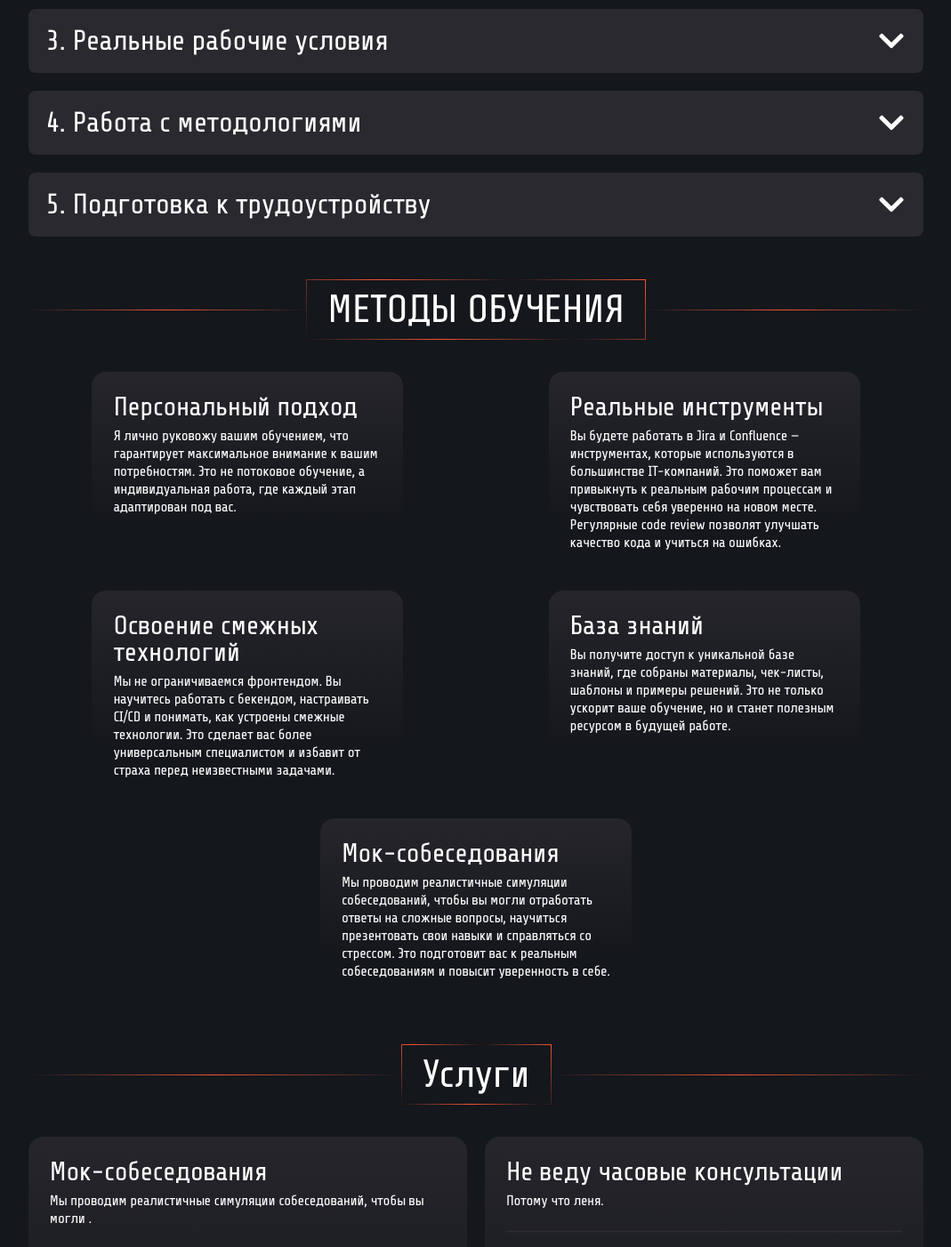
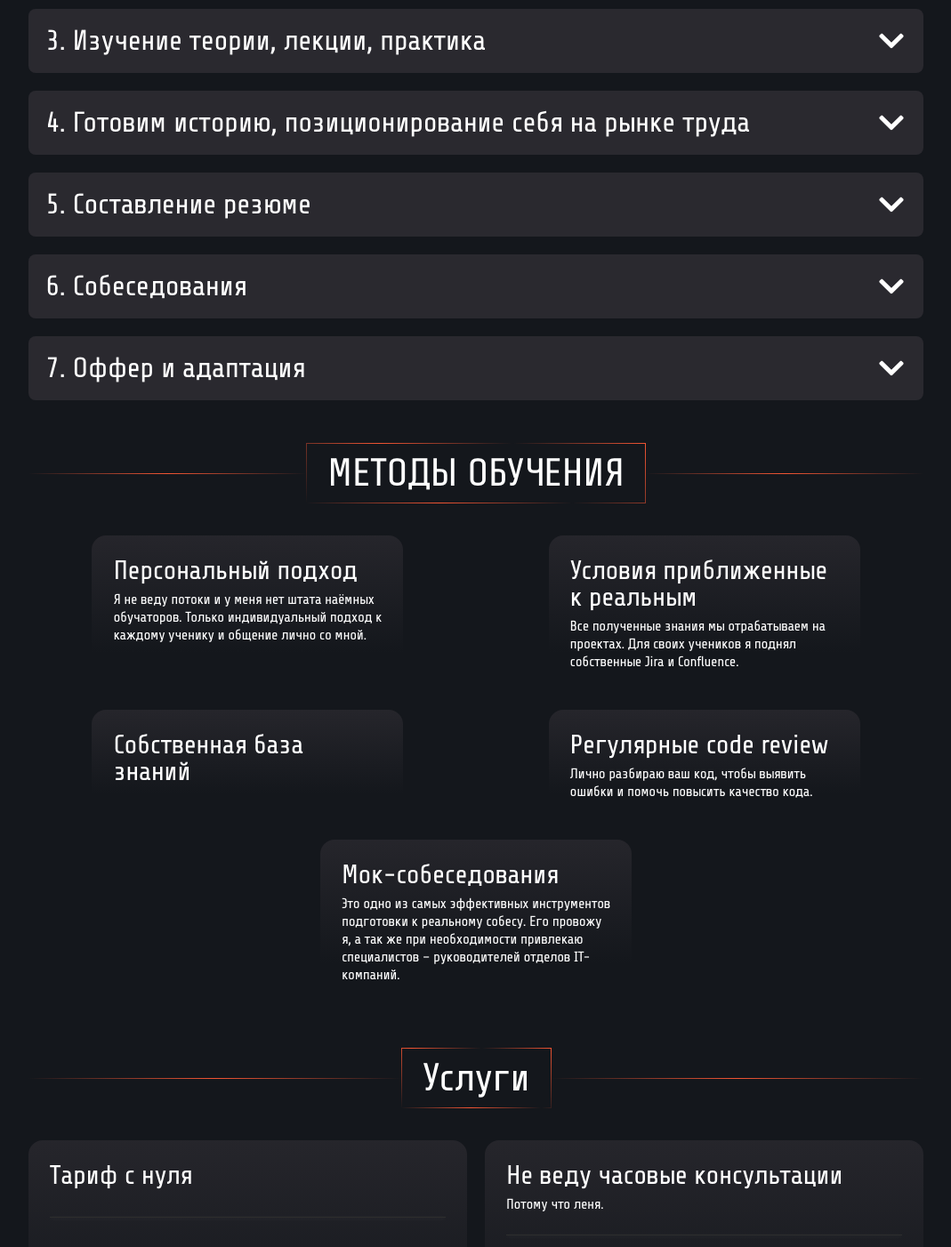
Before and after one commit to art-crazy/school-frontend, a React (Vite) app: page / in a window 1280 px wide. Shown: the part 1180-2582 px from the top of the page at 89% size, without its empty margins (105-1174 px from the left). Built offline with nearby package versions, Linux system fonts and the light colour scheme.

Commit message:
Актуализация текста на главной

```diff
--- a/src/shared/components/LearningPlanSection/LearningPlanSection.tsx
+++ b/src/shared/components/LearningPlanSection/LearningPlanSection.tsx
@@ -12,24 +12,34 @@ const LearningPlanSection = () => {
 
     const sections = [
         {
-            title: 'Старт с любого уровня',
-            content: 'Неважно, начинаете ли вы с нуля или уже прошли другие курсы — программа обучения адаптируется под ваш уровень. Мы поможем заполнить пробелы в знаниях и выстроить четкий путь к цели.',
+            title: 'Созвон-знакомство, оценка текущей ситуации/скилов',
+            content: 'Встреча по видеосвязи для обсуждения ожидаемых результатов, оценки скиллов и постановки целей для совместной работы. Это бесплатно.',
         },
         {
             title: 'Персональный роадмап',
-            content: 'Каждый ученик получает индивидуальный план развития, который учитывает его текущие навыки, цели и желаемую специализацию. Это не шаблонный подход, а четкий пошаговый план, который ведет к результату.',
+            content: 'Для каждого ученика я составляю персональную дорожную карту: что нужно выучить, какие хард и софт скиллы подтянуть.',
         },
         {
-            title: 'Реальные рабочие условия',
-            content: 'Мы моделируем процессы, максимально приближенные к реальным IT-компаниям. Вы будете работать с задачами, которые встречаются в повседневной практике разработчиков, что позволит вам быстрее адаптироваться на новой работе.',
+            title: 'Изучение теории, лекции, практика',
+            content: 'Для прогеров с нуля учим основы: вёрстка на чистых HTML и CSS, логика на JS и DOM API.' +
+                'Для тех, кто уже работает, но хочет повысить квалификацию, копаем глубже: React, стейт-менеджеры, TypeScript, фреймворки для тестирования, сборщики, линтеры, CSS-процессоры, дизайн-системы, UI-киты и прочие важные штуки + методологии - Scrum, Lean, Agile.' +
+                'Вопросы про сети станут для тебя простыми, перестанешь бояться настройки CI/CD',
         },
         {
-            title: 'Работа с методологиями',
-            content: 'Вы освоите популярные методологии управления проектами, такие как Scrum, Agile, Kanban и Lean. Это поможет вам не только в разработке, но и в эффективной организации рабочего процесса.',
+            title: 'Готовим историю, позиционирование себя на рынке труда',
+            content: 'Найду, что не так в твоем резюме, какие проблемы ты можешь словить в прохождении собеседований, в каких навыках есть белые пятна и всё поправим.',
         },
         {
-            title: 'Подготовка к трудоустройству',
-            content: 'Мы не просто учим, а ведем вас до оффера. Это включает помощь в составлении резюме, подготовку к собеседованиям и поддержку на испытательном сроке, чтобы вы уверенно чувствовали себя на новом месте.',
+            title: 'Составление резюме',
+            content: 'Прокачаю твое резюме, чтобы оно эффективно отражало твои компетенции и было заметным для работодателя.',
+        },
+        {
+            title: 'Собеседования',
+            content: 'Перед прохождением настоящих собесов, я погоняю тебя по мокам – тестовым собеседованиям, на которых позадаю те же самые вопросы, что и на настоящих интервью. На настоящих собесах при возможности помогу удалённо.'
+        },
+        {
+            title: 'Оффер и адаптация',
+            content: 'Когда получишь оффер, наше общение не закончится. Я помогу влиться в работу и осилить свалившиеся задачи, чтобы ты мог приспособиться и работать в комфортных условиях, без лишнего стресса.',
         },
     ];
 
--- a/src/shared/components/ServicesSection/ServicesSection.tsx
+++ b/src/shared/components/ServicesSection/ServicesSection.tsx
@@ -9,18 +9,18 @@ const ServicesSection = () => {
             title: 'Плюсы',
             list: [
                 {
-                    title: 'Мок-собеседования',
-                    content: 'Мы проводим реалистичные симуляции собеседований, чтобы вы могли .',
+                    title: 'Тариф с нуля',
+                    content: '',
                     img: '',
                 },
                 {
-                    title: 'Мок-собеседования',
-                    content: 'Мы проводим реалистичные симуляции собеседований, чтобы вы могли .',
+                    title: 'Тариф с опытом до сеньора (повышение квалификации)',
+                    content: '',
                     img: '',
                 },
                 {
-                    title: 'Мок-собеседования',
-                    content: 'Мы проводим реалистичные симуляции собеседований, чтобы вы могли .',
+                    title: '',
+                    content: '',
                     img: '',
                 },
             ],
--- a/src/shared/components/TrainingMethods/TrainingMethods.tsx
+++ b/src/shared/components/TrainingMethods/TrainingMethods.tsx
@@ -4,27 +4,27 @@ const TrainingMethods = () => {
     const trainingMethods = [
         {
             title: 'Персональный подход',
-            content: 'Я лично руковожу вашим обучением, что гарантирует максимальное внимание к вашим потребностям. Это не потоковое обучение, а индивидуальная работа, где каждый этап адаптирован под вас.',
+            content: 'Я не веду потоки и у меня нет штата наёмных обучаторов. Только индивидуальный подход к каждому ученику и общение лично со мной.',
             img: '',
         },
         {
-            title: 'Реальные инструменты',
-            content: 'Вы будете работать в Jira и Confluence — инструментах, которые используются в большинстве IT-компаний. Это поможет вам привыкнуть к реальным рабочим процессам и чувствовать себя уверенно на новом месте. Регулярные code review позволят улучшать качество кода и учиться на ошибках.',
+            title: 'Условия приближенные к реальным',
+            content: 'Все полученные знания мы отрабатываем на проектах. Для своих учеников я поднял собственные Jira и Confluence.',
             img: '',
         },
         {
-            title: 'Освоение смежных технологий',
-            content: 'Мы не ограничиваемся фронтендом. Вы научитесь работать с бекендом, настраивать CI/CD и понимать, как устроены смежные технологии. Это сделает вас более универсальным специалистом и избавит от страха перед неизвестными задачами.',
+            title: 'Собственная база знаний',
+            content: '',
             img: '',
         },
         {
-            title: 'База знаний',
-            content: 'Вы получите доступ к уникальной базе знаний, где собраны материалы, чек-листы, шаблоны и примеры решений. Это не только ускорит ваше обучение, но и станет полезным ресурсом в будущей работе.',
+            title: 'Регулярные code review',
+            content: 'Лично разбираю ваш код, чтобы выявить ошибки и помочь повысить качество кода.',
             img: '',
         },
         {
             title: 'Мок-собеседования',
-            content: 'Мы проводим реалистичные симуляции собеседований, чтобы вы могли отработать ответы на сложные вопросы, научиться презентовать свои навыки и справляться со стрессом. Это подготовит вас к реальным собеседованиям и повысит уверенность в себе.',
+            content: 'Это одно из самых эффективных инструментов подготовки к реальному собесу. Его провожу я, а так же при необходимости привлекаю специалистов – руководителей отделов IT-компаний.',
             img: '',
         },
     ];
```
Also changed, not shown: src/config/api.ts (+5 -3 lines), 1 other file (tests, documents, lock files or other folders).
